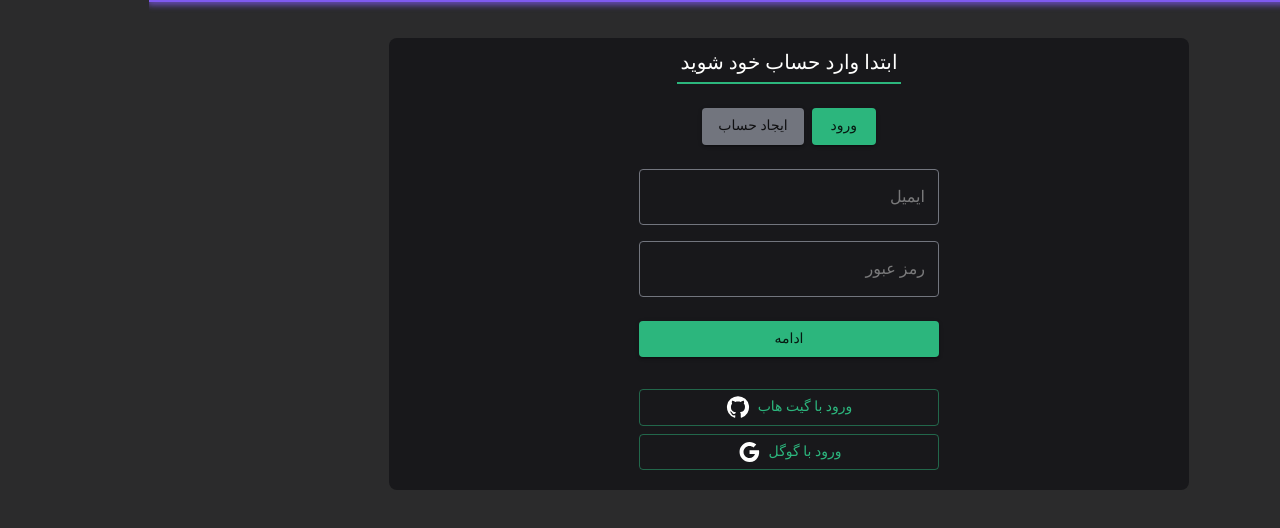
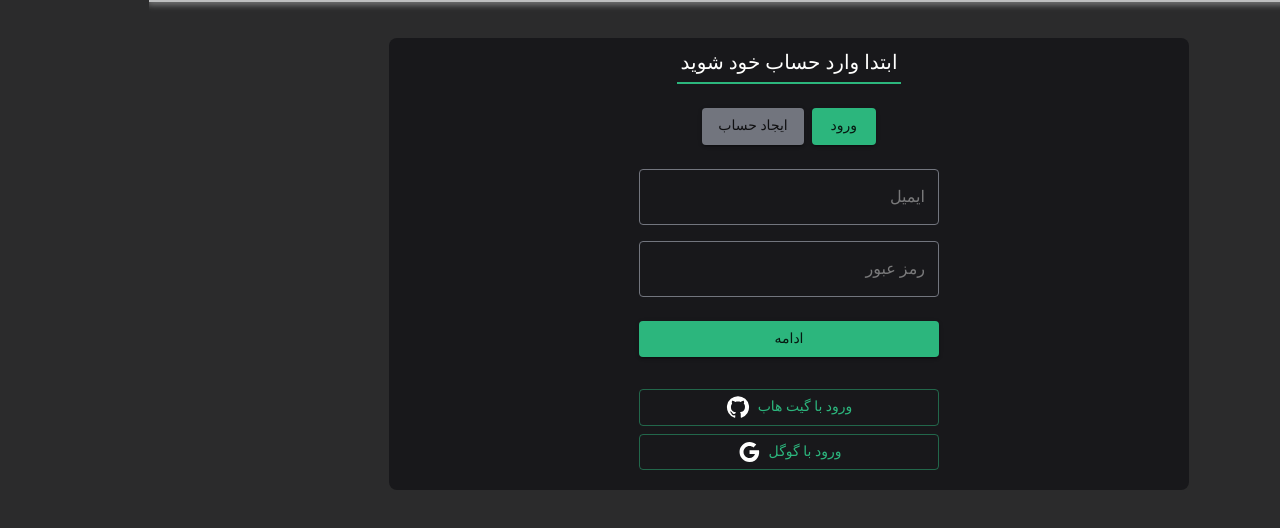
Before and after one commit to hwssein/Nextjs-todo-app, a Next.js app: page / in a window 1280 px wide. Shown: the top 528 px of the page. Built offline with nearby package versions, Linux system fonts and the light colour scheme; no server answers; a web font is replaced by a local one.

Commit message:
V.1.3.3 change header color

```diff
--- a/src/components/layout/Layout.jsx
+++ b/src/components/layout/Layout.jsx
@@ -15,9 +15,9 @@ function Layout({ children }) {
           sx={{
             width: "100%",
             height: "2px",
-            backgroundColor: "var(--tertiary)",
+            backgroundColor: "#bebfc0",
             marginBottom: "32px",
-            boxShadow: "0px 0px 7px 2px  var(--tertiary)",
+            boxShadow: "0px 0px 7px 2px #929394",
           }}
         ></Box>
       </header>
```
